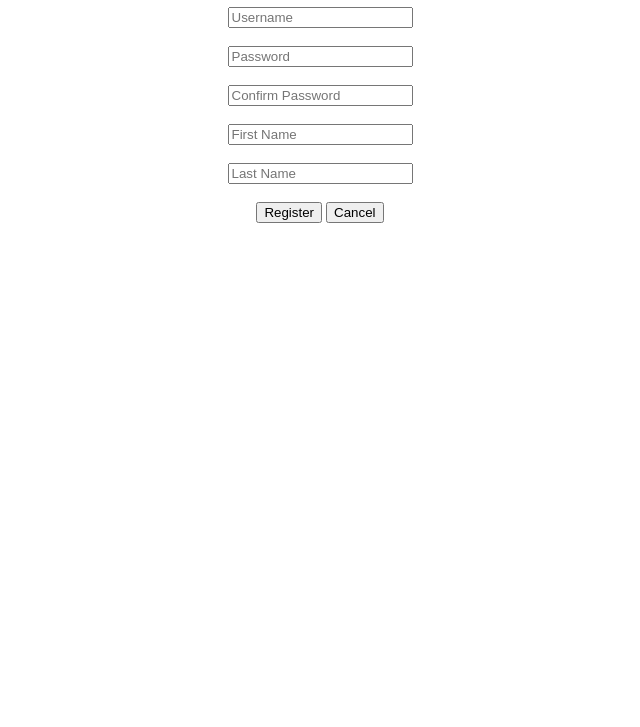
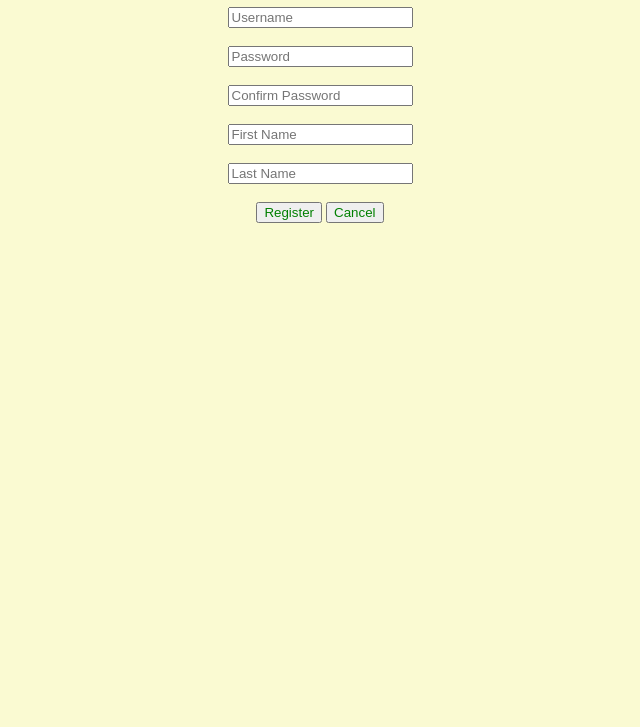
Before and after one commit to Dhanenero27/ITPC_3_PrelimExam, a plain HTML site: page register.html in a window 1280 px wide. Shown: the part 73-800 px from the top of the page, without its empty margins (320-960 px from the left). Drawn offline with Linux system fonts and the light colour scheme.

Commit message:
7th commit

```diff
--- a/register.html
+++ b/register.html
@@ -4,42 +4,58 @@
     <meta charset="UTF-8">
     <meta name="viewport" content="width=device-width,initial-scale=1.0">
     <title>Activity 2</title>
-
+    <style>
+         #div1 {
+            text-align: center;
+        }
+        #btnRegis:hover{
+            font-size: large;
+            cursor:pointer;
+            font-size: x-large;
+        }
+        #btnCan:hover{
+            font-size: large;
+            cursor:pointer;
+            font-size: x-large;
+        }
+    </style>
 </head>
-<body > <center>
-          <h1 >Register</h1>
-          <div >
+<body style="background-color: lightgoldenrodyellow;">
+          <h1 style="text-align: center">Register</h1>
+          <div style="text-align: center" style="margin-bottom: 1rem;">
             <Input type="text" placeholder="Username">
           </div>
 <br>
-           <div >
+           <div style="text-align: center" style="margin-bottom: 1rem;">
            <Input type="password" placeholder="Password">
            </div>
            <br>
 
-           <div >
+           <div style="text-align: center" style="margin-bottom: 1rem;">
            <Input type="password" placeholder="Confirm Password">
            </div>
            <br>
 
 
-           <div >
+           <div style="text-align: center" style="margin-bottom: 1rem;">
            <Input type="text" placeholder="First Name">
            </div>
            <br>
 
 
-           <div>
+           <div style="text-align: center" style="margin-bottom: 1rem;">
            <Input type="text" placeholder="Last Name">
            </div>
            <br>
-        <div >
+        <div style="text-align: center">
 
-            <button id="btnRegis">Register</button> <button id="btnRegis">Cancel</button>
-                    </div>
-                    <div >
+            <button style="color: Green" id="btnRegis">Register</button></a>
+            <button style="color: Green" id="btnRegis">Cancel</button></a>
+                    <div style="text-align: center;">
+
 
                 </div>
         </div>
-    </center>
+
+</body>
 </html>
```
